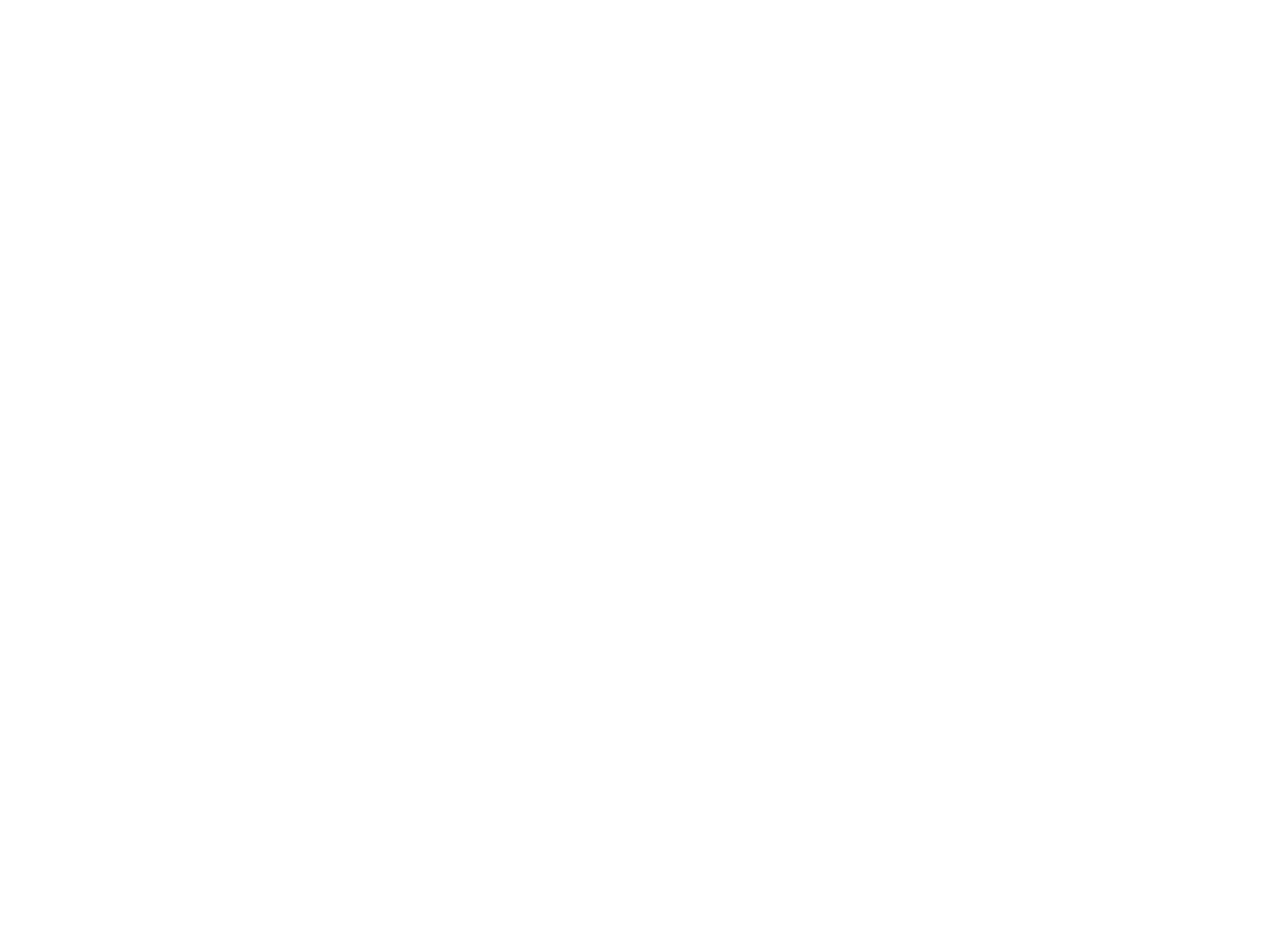
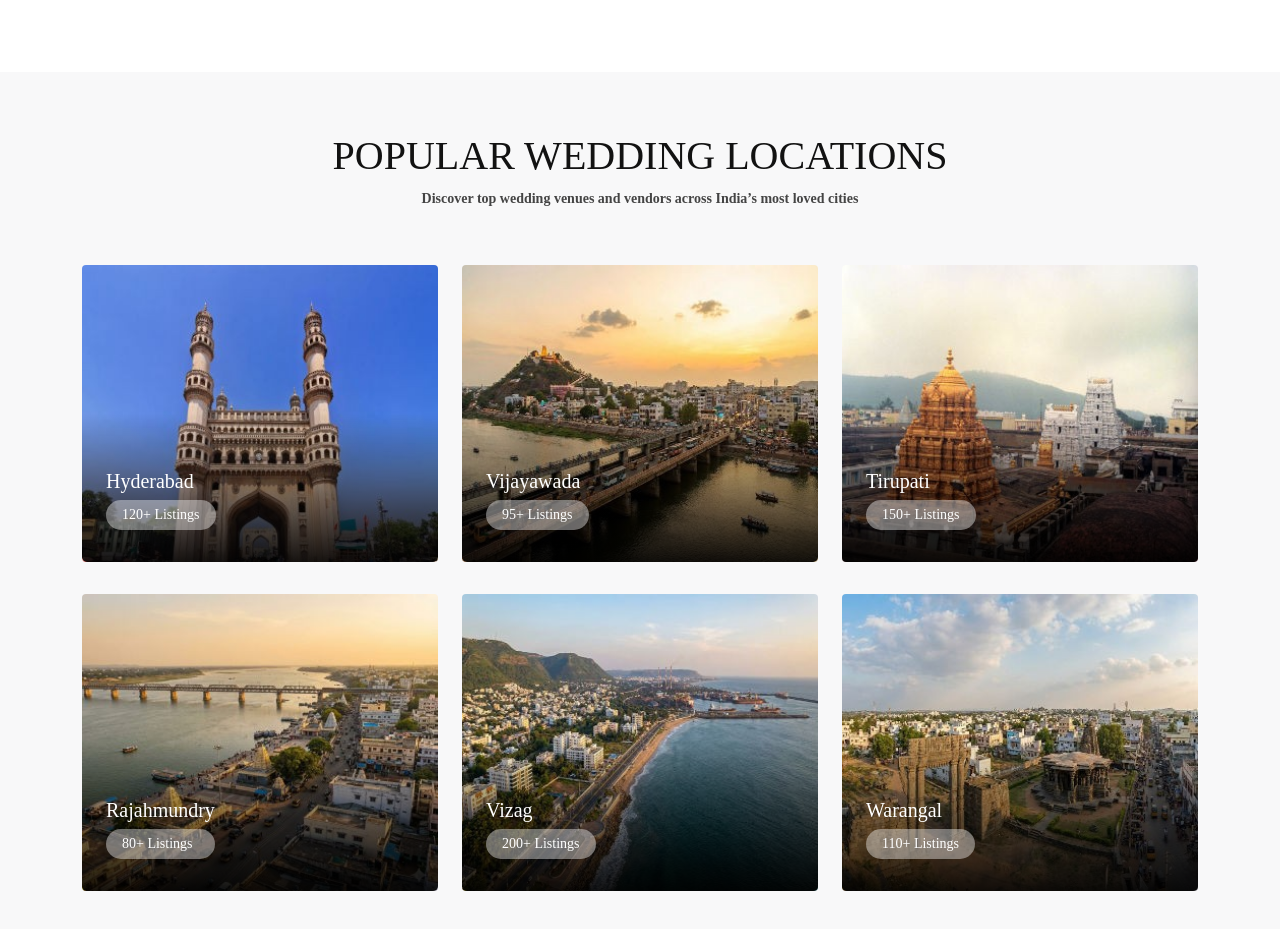
Before and after one commit to JwalaHema/Events, a React (Vite) app: page / in a window 1280 px wide. Shown: the part 1404-2333 px from the top of the page. Before the commit the page ends 1474 px from the top, so only its background shows below. Built offline with nearby package versions, Linux system fonts and the light colour scheme; a web font is replaced by a local one.

Commit message:
Added popular locations section

```diff
--- a/src/components/PopularCategories.tsx
+++ b/src/components/PopularCategories.tsx
@@ -39,7 +39,7 @@
                 <div className="item">
                   <div className="popular-categories">
 
-                    <img src={item.image} alt="" />
+                    <img src={item.image} alt="" className="img-width"/>
 
                     <div className="content-wrap">
                       <div className="content">
--- /dev/null
+++ b/src/components/PopularLocations.tsx
@@ -0,0 +1,42 @@
+import React from "react";
+import { locationsData } from "../data/LocationsData";
+
+const PopularLocations: React.FC = () => {
+  return (
+    <section className="wide-tb-120 bg-light-gray">
+      <div className="container">
+        <div className="section-title text-center">
+          <h1>Popular Wedding Locations</h1>
+          <p className="fw-6">
+            Discover top wedding venues and vendors across India’s most loved cities
+          </p>
+        </div>
+
+        <div className="row">
+          {locationsData.map((item, index) => (
+            <div className="col-md-6 col-lg-3 col-xl-4" key={index}>
+
+              <div className="popular-locations-alternate">
+
+                <div className="overlay-box">
+                  <div className="mt-auto">
+                    <h3>
+                      <a href={item.link}>{item.name}</a>
+                      <span>{item.listings}</span>
+                    </h3>
+                  </div>
+                </div>
+
+                <img src={item.image} alt="" className="img-width"/>
+
+              </div>
+
+            </div>
+          ))}
+        </div>
+      </div>
+    </section>
+  );
+};
+
+export default PopularLocations;
--- /dev/null
+++ b/src/data/LocationsData.ts
@@ -0,0 +1,40 @@
+import type { Location } from "../types/LocationTypes";
+
+export const locationsData: Location[] = [
+  {
+    name: "Hyderabad",
+    listings: "120+ Listings",
+    image: "/images/locations/location_1.jpg",
+    link: "#"
+  },
+  {
+    name: "Vijayawada",
+    listings: "95+ Listings",
+    image: "/images/locations/location_2.jpg",
+    link: "#"
+  },
+  {
+    name: "Tirupati",
+    listings: "150+ Listings",
+    image: "/images/locations/loaction_3.jpg",
+    link: "#"
+  },
+  {
+    name: "Rajahmundry",
+    listings: "80+ Listings",
+    image: "/images/locations/location_4.jpg",
+    link: "#"
+  },
+  {
+    name: "Vizag",
+    listings: "200+ Listings",
+    image: "/images/locations/location_5.jpg",
+    link: "#"
+  },
+  {
+    name: "Warangal",
+    listings: "110+ Listings",
+    image: "/images/locations/location_6.jpg",
+    link: "#"
+  }
+];
--- a/src/pages/Index.tsx
+++ b/src/pages/Index.tsx
@@ -2,12 +2,14 @@
 import AppLayout from '../layouts/AppLayout'
 import HeroSection from '../components/HeroSection'
 import PopularCategories from '../components/PopularCategories'
+import PopularLocations from '../components/PopularLocations'
 
 const Index:React.FC = () => {
   return (
     <AppLayout>
       <HeroSection/>
       <PopularCategories/>
+      <PopularLocations/>
     </AppLayout>
   )
 }
--- /dev/null
+++ b/src/types/LocationTypes.ts
@@ -0,0 +1,6 @@
+export type Location = {
+  name: string;
+  listings: string;
+  image: string;
+  link: string;
+};
```
Also changed, not shown: src/styles/styles.css.
